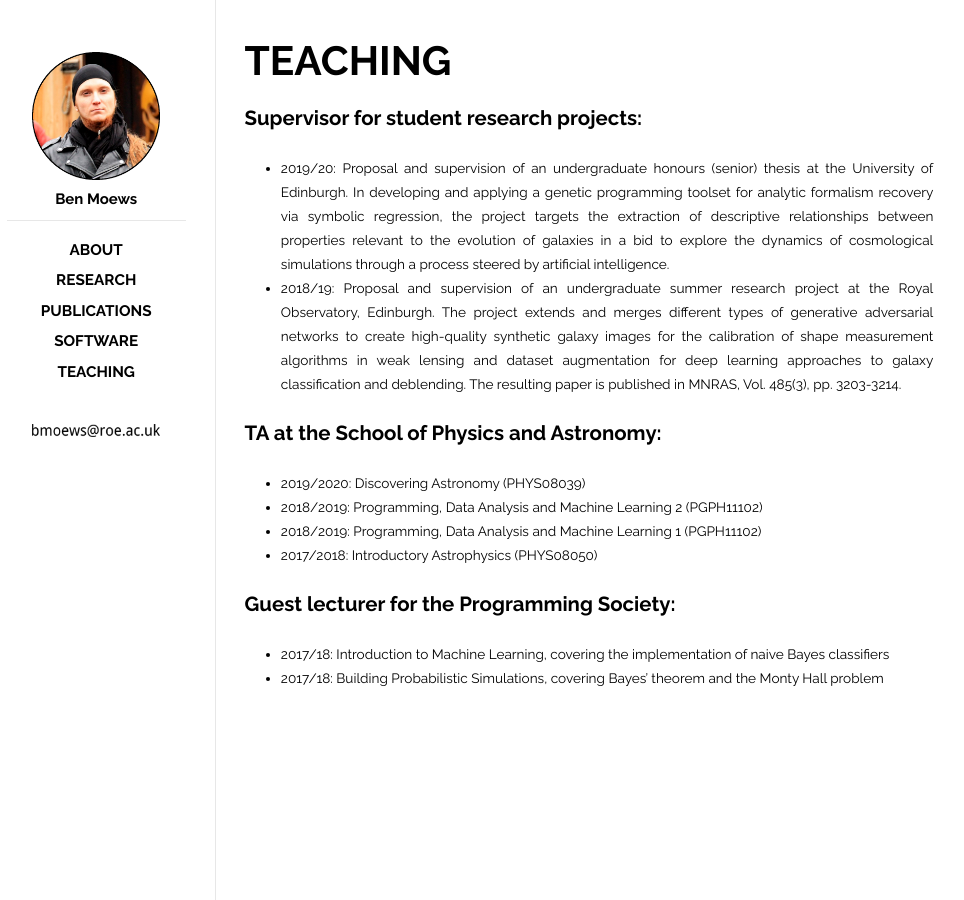
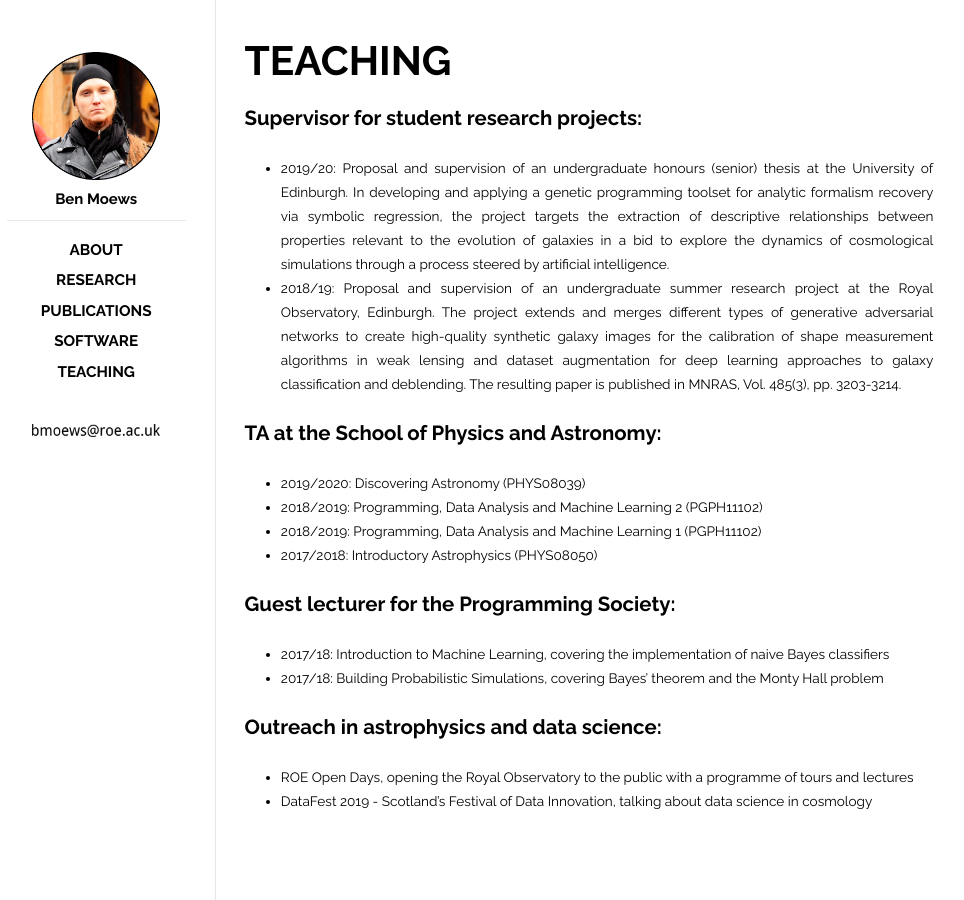
Before and after one commit to moews/moews.github.io, a Jekyll site: the page built from _posts/2017-03-23-teaching.md, in a window 1280 px wide. Shown: the whole page, without its empty margins (143-1107 px from the left). Built offline with Jekyll 4.4.1, drawn with Linux system fonts in a browser that asks for light colours.

Commit message:
Update 2017-03-23-teaching.md

```diff
--- a/_posts/2017-03-23-teaching.md
+++ b/_posts/2017-03-23-teaching.md
@@ -24,4 +24,9 @@ categories: posts
 * 2017/18: Introduction to Machine Learning, covering the implementation of naive Bayes classifiers
 * 2017/18: Building Probabilistic Simulations, covering Bayes' theorem and the Monty Hall problem
 
+## Outreach in astrophysics and data science:
+
+* ROE Open Days, opening the Royal Observatory to the public with a programme of tours and lectures
+* DataFest 2019 - Scotland's Festival of Data Innovation, talking about data science in cosmology
+
 <br>
```
